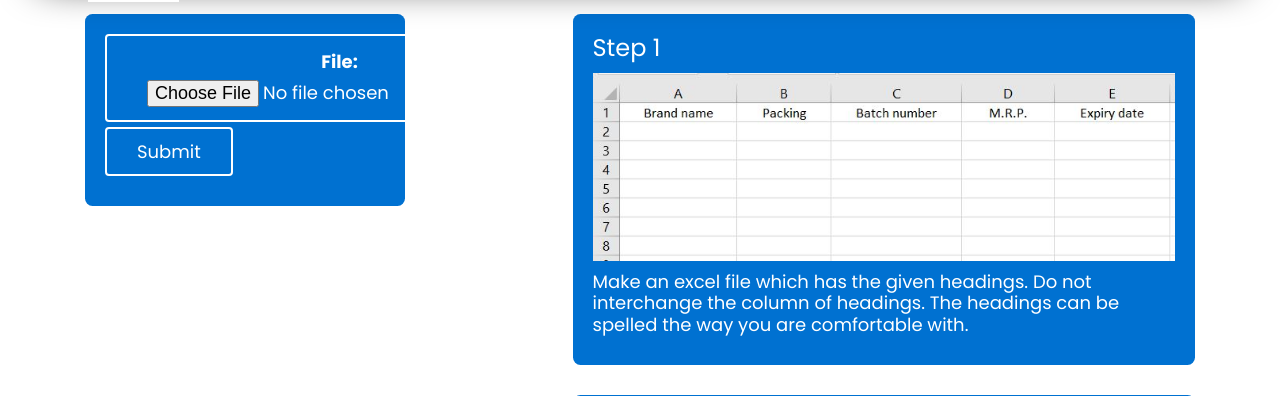
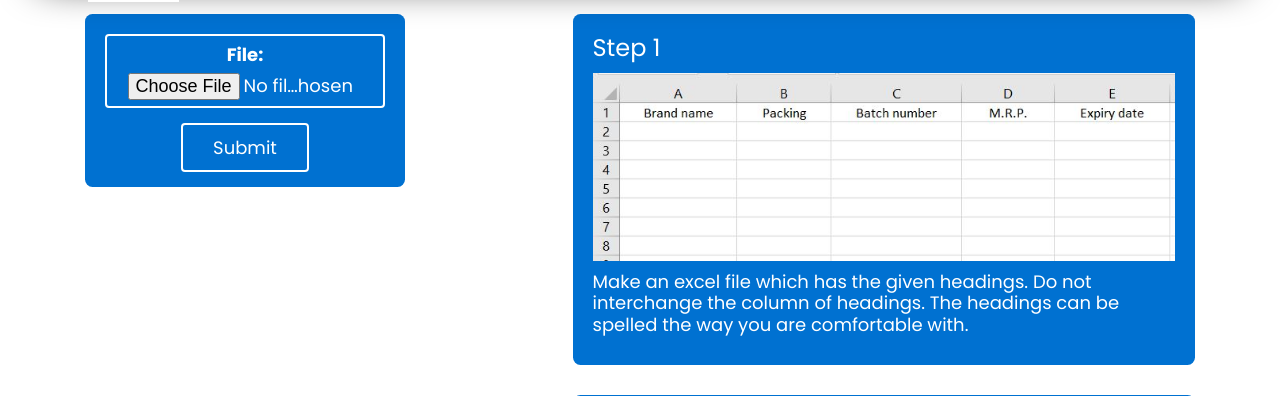
Before and after one commit to walkeknow/medicine, a Django app: page /upload-excel in a window 1280 px wide. Shown: the part 141-537 px from the top of the page. Run offline with Django 3.2, Linux system fonts and the light colour scheme; a user stored in the database is signed in; some libraries are stand-ins or nearby versions.

Commit message:
minor gui changes

```diff
--- a/medicine/authenticator/static/lifecare/css/custom.css
+++ b/medicine/authenticator/static/lifecare/css/custom.css
@@ -1155,6 +1155,7 @@ nav.main-menu .navbar-toggle {
     margin-top: 10px;
     border: 1px solid rgba(0,0,0,.125);
     border-radius: .5rem;
+    color: black;
 }
 .row {
     margin-left: 0;
--- a/medicine/authenticator/templates/lifecare/upload-excel.html
+++ b/medicine/authenticator/templates/lifecare/upload-excel.html
@@ -5,6 +5,7 @@
       #excel-container {
          width: 25%;
          position: fixed;
+         padding-bottom: 5px;
       }
       #excel-container.highlight {
          background: -webkit-linear-gradient(left, #1d86df 0%, #39b49a 100%);
@@ -14,6 +15,10 @@
          padding: 10px;
          border: 2px dashed white;
          border-radius: 5px;
+      }
+      input[type=file] {
+          margin: auto;
+          width: 235px;
       }
       .pane {
          padding: 20px;
@@ -37,6 +42,12 @@
          color: white;
          background: -webkit-linear-gradient(left, #1d86df 0%, #39b49a 100%);
          background: linear-gradient(to right, #1d86df 0%, #39b49a 100%);
+      }
+      .cool-btn {
+         width: 100%;
+         padding: 6px 12px;
+         overflow: hidden;
+         margin-bottom: 10px;
       }
       #main-container {
          margin-top: 155px;
@@ -76,10 +87,10 @@
 {#          </form>#}
          <div class="col-xs-12 col-md-4 col-lg-5">
             <div class="pane" id="excel-container">
-                <form action="{% url 'upload-excel'%}" method="POST" enctype="multipart/form-data">
+                <form action="{% url 'upload-excel'%}" class="text-center" method="POST" enctype="multipart/form-data" >
 {#                    <input type="submit" value="Upload" />#}
                     {% csrf_token %}
-                    <div class="btn btn-light" type="submit">{{form}}</div>
+                    <div class="btn cool-btn btn-light text-center" type="submit">{{form}}</div>
                     <br>
                     {% csrf_token %}
                     <button class="btn btn-light upload">Submit</button>
```
Also changed, not shown: medicine/authenticator/templates/lifecare/index.html (+4 -28 lines), medicine/authenticator/templates/lifecare/result.html (+3 -27 lines), medicine/db.sqlite3.
